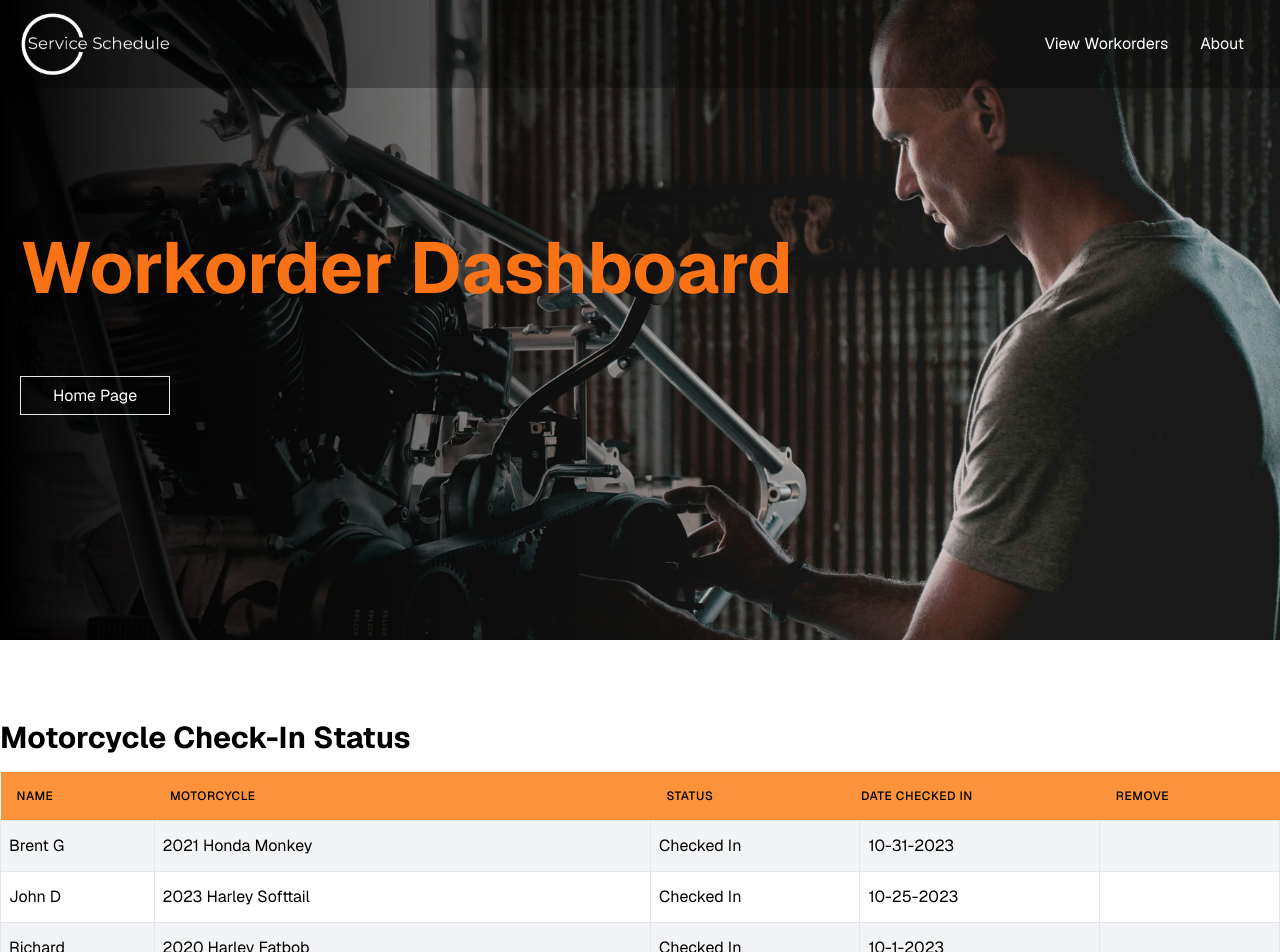
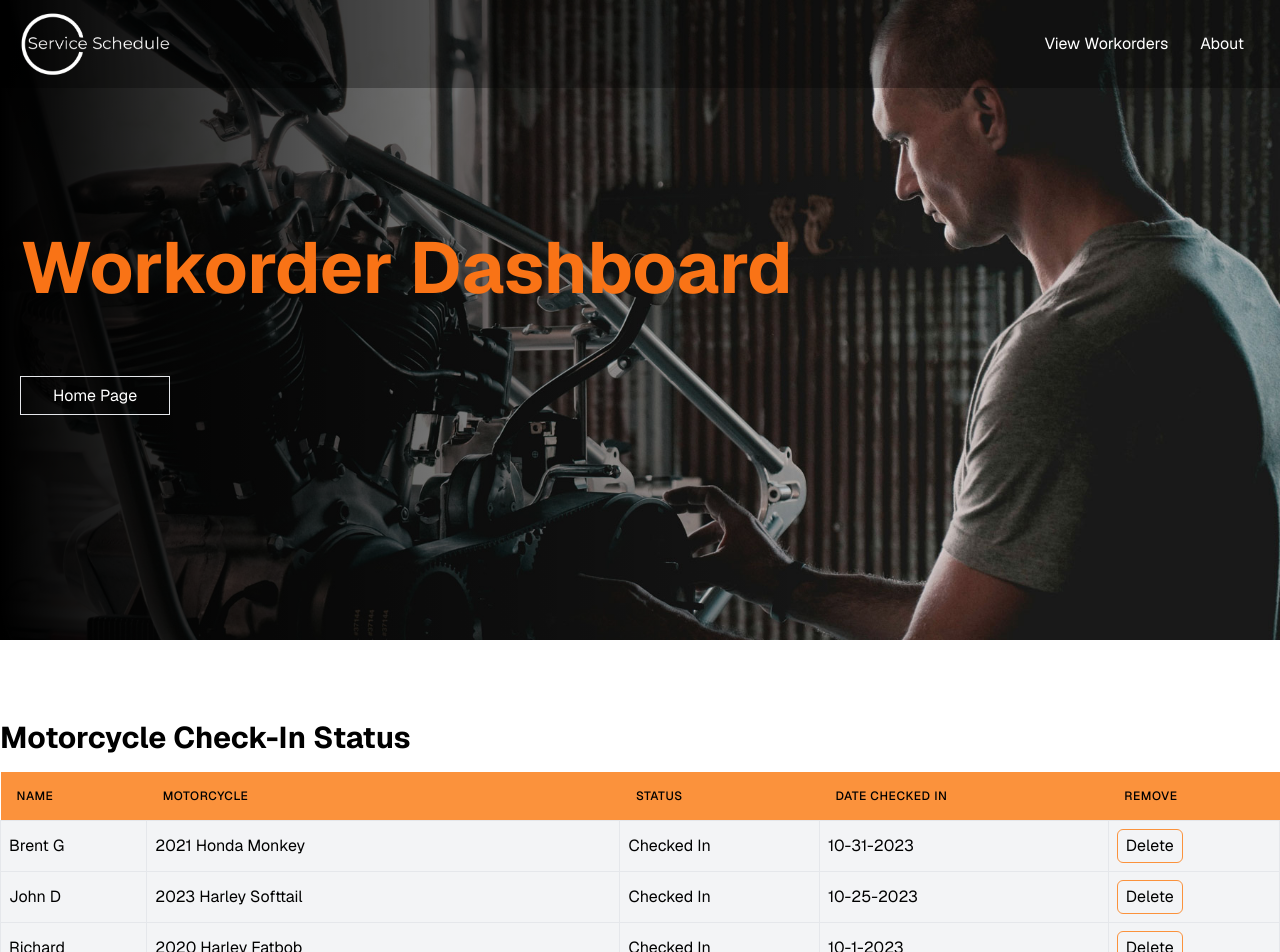
Before and after one commit to bgorwin/service-schedule, a Next.js app: page /customers in a window 1280 px wide. Shown: the top 952 px of the page. Built offline with nearby package versions, Linux system fonts and the light colour scheme.

Commit message:
Fixed the workorder table

```diff
--- a/components/WorkorderList.jsx
+++ b/components/WorkorderList.jsx
@@ -1,18 +1,24 @@
 "use client";
 
-import { useState } from 'react';
 import { promises as fs } from 'fs';
-
+import { useState, useEffect } from 'react';
 
 const WorkorderList = ({ data: initialData }) => {
-    // Adding a new item from form to the list
     const [formData, setFormData] = useState({
         name: '',
         motorcycle: '',
         status: '',
         dateCheckedIn: '',
     });
-    const [items, setItems] = useState([]);
+
+    // Assign unique IDs to initial data if not already present
+    const assignIds = (data) => data.map((item, index) => ({ ...item, id: item.id || index }));
+
+    const [items, setItems] = useState(assignIds(initialData));
+
+    useEffect(() => {
+        setItems(assignIds(initialData));
+    }, [initialData]);
 
     const handleInputChange = (e) => {
         const { name, value } = e.target;
@@ -24,23 +30,15 @@ const WorkorderList = ({ data: initialData }) => {
 
     const handleSubmit = (e) => {
         e.preventDefault();
-        // Optional: Add validation or other logic before adding the item
-        setItems([...items, formData]); // Add the formData to the items array
-        setFormData({ name: '', motorcycle: '', status: '', dateCheckedIn: '' }); // Clear the form
+        const newItem = { ...formData, id: Date.now() }; // Ensure new item has a unique ID
+        setItems([...items, newItem]);
+        setFormData({ name: '', motorcycle: '', status: '', dateCheckedIn: '' });
     };
 
+    const handleDelete = (id) => {
+        setItems(items.filter(item => item.id !== id));
+    };
 
-    const [data, setData] = useState(initialData);
-
-    const handleDelete = (index) => {
-    const newData = [...data];
-    newData.splice(index, 1);
-    setData(newData);
-
-    // Save the updated data to the JSON file if needed
-    const filePath = path.join(process.cwd(), 'data.json');
-    fs.writeFileSync(filePath, JSON.stringify(newData));
-    };
     return (
         <div className="container mx-auto my-8">
             <h1 className="text-3xl font-bold mb-4">Motorcycle Check-In Status</h1>
@@ -50,38 +48,26 @@ const WorkorderList = ({ data: initialData }) => {
                         <th className="px-4 py-4 bg-orange-400 text-left text-xs leading-4 font-medium text-black uppercase tracking-wider">Name</th>
                         <th className="px-4 py-4 bg-orange-400 text-left text-xs leading-4 font-medium text-black uppercase tracking-wider">Motorcycle</th>
                         <th className="px-4 py-4 bg-orange-400 text-left text-xs leading-4 font-medium text-black uppercase tracking-wider">Status</th>
-            <th className="bpx-4 py-4 bg-orange-400 text-left text-xs leading-4 font-medium text-black uppercase tracking-wider">Date Checked In</th>
+                        <th className="px-4 py-4 bg-orange-400 text-left text-xs leading-4 font-medium text-black uppercase tracking-wider">Date Checked In</th>
                         <th className="px-4 py-4 bg-orange-400 text-left text-xs leading-4 font-medium text-black uppercase tracking-wider">Remove</th>
                     </tr>
                 </thead>
                 <tbody>
-          {data.map((entry, index) => (
-            <tr key={index} className={index % 2 === 0 ? 'bg-gray-100' : ''}>
-              <td className="border p-2">{entry.name}</td>
-              <td className="border p-2">{entry.motorcycle}</td>
-              <td className="border p-2">{entry.status}</td>
-              <td className="border p-2">{entry.dateCheckedIn}</td>
-              <td className="border p-2">
-                <button
-                  onClick={() => handleDelete(index)}
-                  className="border border-orange-400 text-black hover:bg-black hover:text-white px-2 py-1 rounded-md  transition duration-200 opacity-0">Delete</button>
-              </td>
-            </tr>
-          ))}
-          {items.map((item, index) => (
-              <tr key={index} className={index % 2 === 0 ? 'bg-gray-100' : ''}>
+                    {items.map((item) => (
+                        <tr key={item.id} className="bg-gray-100">
                             <td className="border p-2">{item.name}</td>
                             <td className="border p-2">{item.motorcycle}</td>
                             <td className="border p-2">{item.status}</td>
                             <td className="border p-2">{item.dateCheckedIn}</td>
                             <td className="border p-2">
                                 <button
-                      onClick={() => handleDelete(index)}
-                      className="border border-orange-400 text-black hover:bg-black hover:text-white px-2 py-1 rounded-md  transition duration-200">Delete</button>
+                                    onClick={() => handleDelete(item.id)}
+                                    className="border border-orange-400 text-black hover:bg-black hover:text-white px-2 py-1 rounded-md transition duration-200">
+                                    Delete
+                                </button>
                             </td>
                         </tr>
                     ))}
-
                 </tbody>
             </table>
 
@@ -89,49 +75,46 @@ const WorkorderList = ({ data: initialData }) => {
                 <p className="text-xl">Add a New Customer</p>
                 <hr />
                 <form onSubmit={handleSubmit} className="flex flex-row mb-6 mt-6 gap-5">
-            <div className="">
+                    <div>
                         <input
                             type="text"
                             name="name"
                             value={formData.name}
                             onChange={handleInputChange}
                             placeholder="Name"
-                    className="shadow shadow-sm border rounded py-2 px-3 text-grey-darker"
+                            className="shadow border rounded py-2 px-3 text-grey-darker"
                         />
                     </div>
-            <div className="">
+                    <div>
                         <input
                             type="text"
                             name="motorcycle"
                             value={formData.motorcycle}
                             onChange={handleInputChange}
                             placeholder="Motorcycle"
-                    className="shadow shadow-sm border rounded py-2 px-3 text-grey-darker"
+                            className="shadow border rounded py-2 px-3 text-grey-darker"
                         />
                     </div>
-            <div className="">
+                    <div>
                         <input
                             type="text"
                             name="status"
                             value={formData.status}
                             onChange={handleInputChange}
                             placeholder="Status"
-                    className="shadow shadow-sm border rounded py-2 px-3 text-grey-darker"
+                            className="shadow border rounded py-2 px-3 text-grey-darker"
                         />
                     </div>
-            <div className="">
+                    <div>
                         <input
                             type="date"
                             name="dateCheckedIn"
                             value={formData.dateCheckedIn}
                             onChange={handleInputChange}
-                    className="shadow shadow-sm border rounded py-2 px-3 text-grey-darker"
+                            className="shadow border rounded py-2 px-3 text-grey-darker"
                         />
                     </div>
-            <div>
-
-            </div>
-            <button type="submit" className="border border-orange-400 text-black hover:bg-black hover:text-white px-2 py-1 rounded-md  transition duration-200">
+                    <button type="submit" className="border border-orange-400 text-black hover:bg-black hover:text-white px-2 py-1 rounded-md transition duration-200">
                         Add Entry
                     </button>
                 </form>
```
Lines whose indentation alone changed are shown as unchanged.
